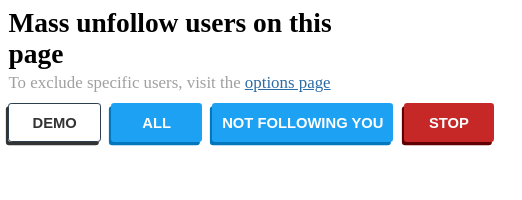
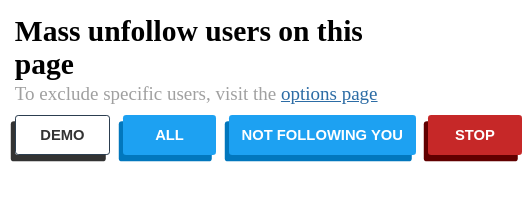
Before and after one commit to luqmanoop/twitter-mass-unfollow, a browser extension: page popup.html in a window 400 px wide. Shown: the whole page, 522 px wide, since content can reach past the window. Drawn offline with Linux system fonts and the light colour scheme.

Commit message:
increase spacings

```diff
--- a/popup.html
+++ b/popup.html
@@ -18,18 +18,18 @@
     }
 
     body {
-      padding: 0.8rem;
+      padding: 1.4rem;
       width: 100%;
     }
 
     h1 {
-      font-size: 2.6rem;
+      font-size: 2.8rem;
     }
 
     p {
       margin: 0.2rem 0 1rem;
       color: #a0a0a0;
-      font-size: 1.6rem;
+      font-size: 1.8rem;
     }
 
     a {
@@ -38,8 +38,8 @@
 
     .actions {
       display: flex;
-      min-width: 46rem;
-      gap: 1rem;
+      min-width: 48rem;
+      gap: 1.2rem;
     }
 
     button {
@@ -55,7 +55,7 @@
       user-select: none;
       -webkit-user-select: none;
       text-transform: uppercase;
-      box-shadow: -0.2rem 0.3rem #0277bd;
+      box-shadow: -0.4rem 0.6rem #0277bd;
       padding: 1rem 0;
       font-weight: bold;
     }
@@ -64,7 +64,7 @@
       background-color: transparent;
       border: 1px solid #2C3E50;
       color: #333;
-      box-shadow: -0.2rem 0.3rem #333;
+      box-shadow: -0.4rem 0.6rem #333;
     }
 
     button#unfollow-not-following {
@@ -73,7 +73,7 @@
 
     button#stop {
       background-color: #c62828;
-      box-shadow: -0.2rem 0.3rem #610000;
+      box-shadow: -0.4rem 0.6rem #610000;
     }
 
     button:active {
```
Also changed, not shown: manifest.json.
